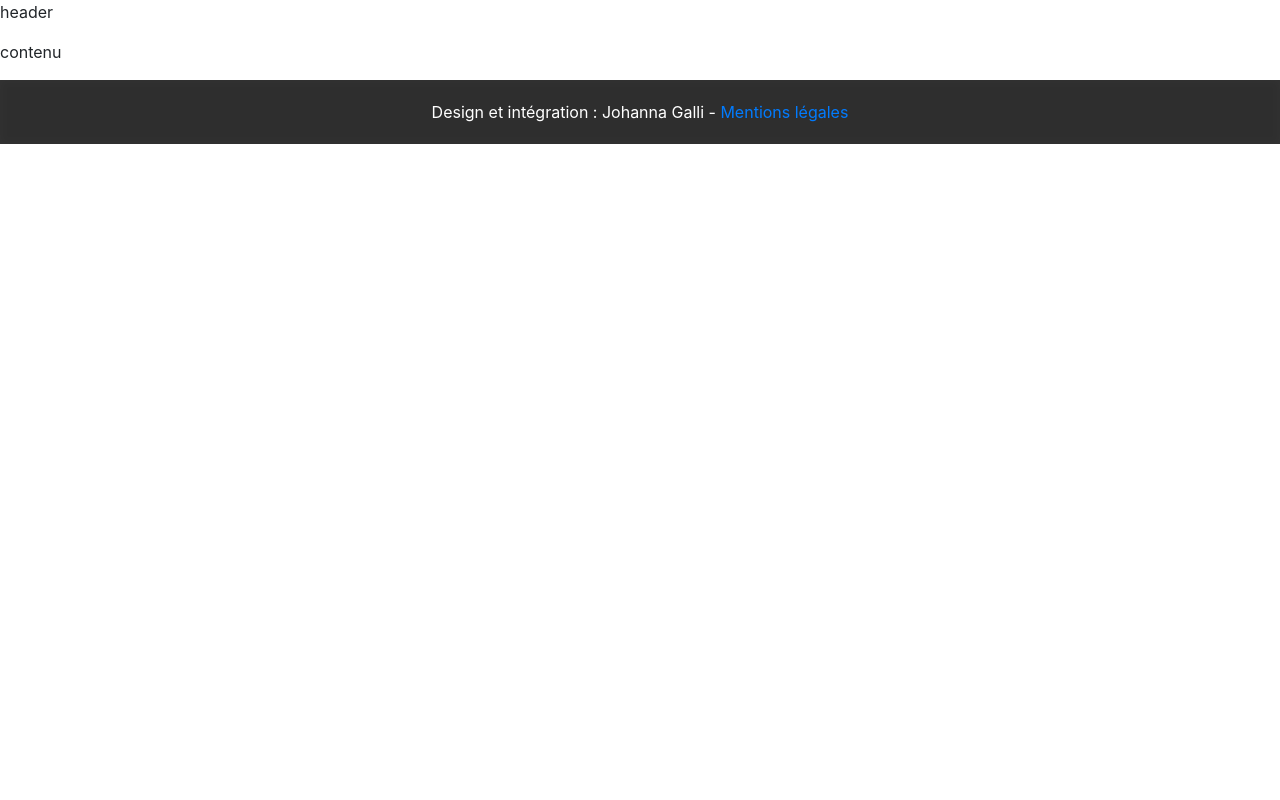
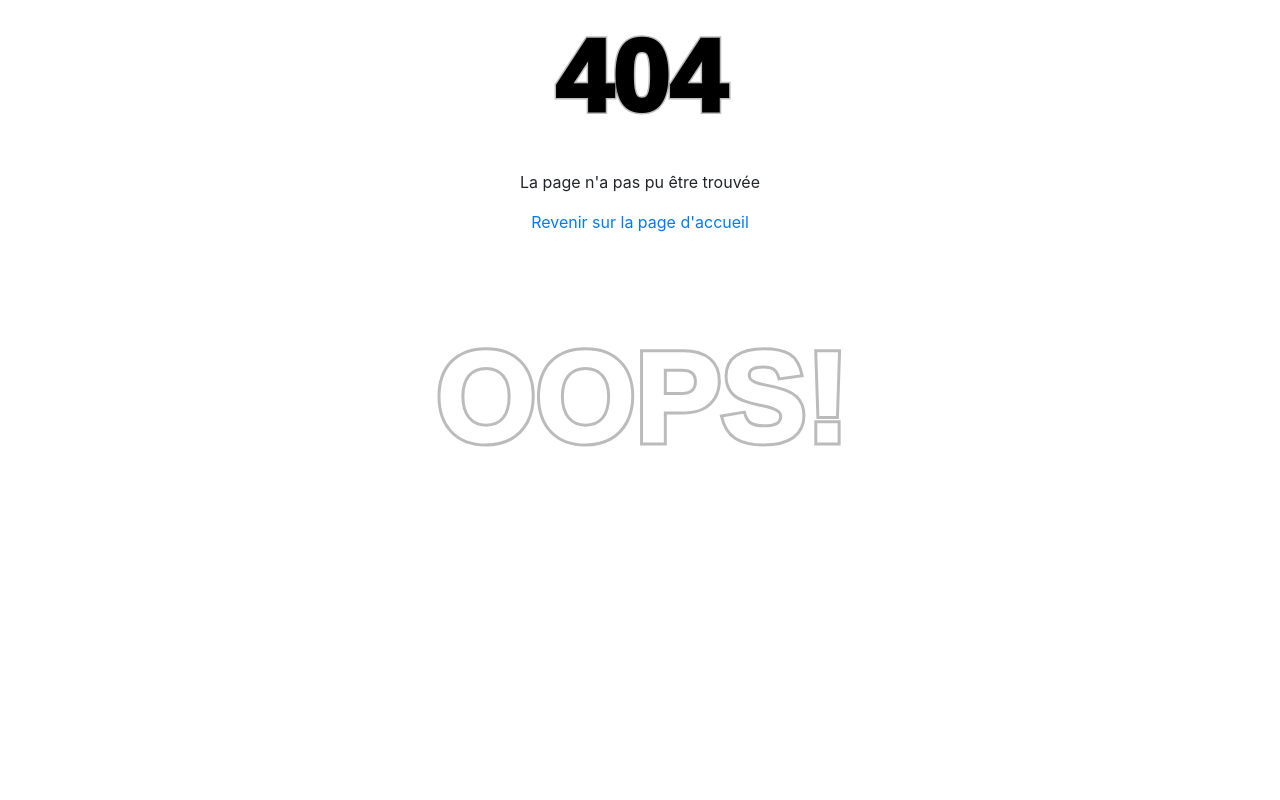
Before and after one commit to johanna-Galli/portfolio3, a PHP site: page /404.html in a window 1280 px wide. Run offline with PHP 8.4, Linux system fonts and the light colour scheme.

Commit message:
page 404 commencentmetn du style

```diff
--- a/404.html
+++ b/404.html
@@ -6,20 +6,21 @@
     <meta name="viewport" content="width=device-width, initial-scale=1.0">
     <meta http-equiv="X-UA-Compatible" content="ie=edge">
     <title>Johanna Galli</title>
-    <link rel="icon" type="image/png" href="asset/img/favicon3.png"/>
+    <link rel="icon" type="image/png" href="asset/img/favicon3.png" />
     <link href="asset/style/style.css" rel="stylesheet">
     <link rel="stylesheet" href="https://cdnjs.cloudflare.com/ajax/libs/font-awesome/4.7.0/css/font-awesome.min.css">
-    <link rel="stylesheet" href="https://stackpath.bootstrapcdn.com/bootstrap/4.3.1/css/bootstrap.min.css" integrity="sha384-ggOyR0iXCbMQv3Xipma34MD+dH/1fQ784/j6cY/iJTQUOhcWr7x9JvoRxT2MZw1T" crossorigin="anonymous">
+    <link rel="stylesheet" href="https://stackpath.bootstrapcdn.com/bootstrap/4.3.1/css/bootstrap.min.css"
+        integrity="sha384-ggOyR0iXCbMQv3Xipma34MD+dH/1fQ784/j6cY/iJTQUOhcWr7x9JvoRxT2MZw1T" crossorigin="anonymous">
     <script src="https://ajax.googleapis.com/ajax/libs/jquery/3.4.1/jquery.min.js"></script>
     <script src="https://maxcdn.bootstrapcdn.com/bootstrap/3.4.1/js/bootstrap.min.js"></script>
 </head>
 
-<body>
-  <p>header</p>
-  <p>contenu</p>
-
-  <!--------------------------------------------------Footer-------------------------------------------------->
-    <p class="footer">Design et intégration : Johanna Galli - <a href="mentionsLegales.php">Mentions légales</a></p>
+<body class="body404">
+        <p class="oops404">OOPS!</p>
+        <p class="chiffre404">404</p>
+        <p class="erreur404">La page n'a pas pu être trouvée</p>
+        <a class="revenir404" href="https://johannag.promo-36.codeur.online/johanna-galli/">Revenir sur la page
+            d'accueil</a>
 </body>
 
 <script src="https://unpkg.com/scrollreveal"></script>
--- a/asset/style/style.css
+++ b/asset/style/style.css
@@ -1,5 +1,6 @@
 html {
     scroll-behavior: smooth;
+    height: 100%;
 }
 
 body {
@@ -53,11 +54,7 @@ body {
     width: 100%;
 }
 
-/********************************************************************************/
-
-/****************************************NAVBAR****************************************/
-
-/********************************************************************************/
+/**************************************************NAVBAR**************************************************/
 
 .topnav {
     z-index: 1;
@@ -159,11 +156,7 @@ li {
     }
 }
 
-/********************************************************************************/
-
-/****************************************ME****************************************/
-
-/********************************************************************************/
+/**************************************************ME**************************************************/
 
 #me {
     padding-top: 40px;
@@ -221,11 +214,7 @@ li {
     text-decoration: none;
 }
 
-/********************************************************************************/
-
-/****************************************Skills****************************************/
-
-/********************************************************************************/
+/**************************************************Skills**************************************************/
 
 .containerSkills {
     display: flex;
@@ -260,81 +249,86 @@ h5 {
 /**couleur ecriture sous différents logos*/
 
 /*languages*/
+
 .logoSkills:hover .infoLogohtml {
     color: #E44D26;
 }
+
 .logoSkills:hover .infoLogocss {
     color: #264DE4;
 }
+
 .logoSkills:hover .infoLogojs {
     color: #E9CA32;
 }
+
 .logoSkills:hover .infoLogophp {
     color: #777BB3;
 }
 
 /*Frameworks*/
+
 .logoSkills:hover .infoLogoBoot {
     color: #563D7C;
 }
+
 .logoSkills:hover .infoLogoTwig {
     color: #87AB28;
 }
 
 /*Outils de développement*/
+
 .logoSkills:hover .infoLogovscode {
     color: #3BA8F2;
 }
+
 .logoSkills:hover .infoLogoWamp {
     color: #FF0099;
 }
+
 .logoSkills:hover .infoLogoGit {
     color: black;
 }
+
 .logoSkills:hover .infoLogofilezilla {
     color: #A10000;
 }
 
 /*BDD*/
+
 .logoSkills:hover .infoLogoMysql {
     color: #4D90AD;
 }
+
 .logoSkills:hover .infoLogoMariaDB {
     color: #434E66;
 }
 
 /*multimedia*/
+
 .logoSkills:hover .infoLogoPs {
     color: #112759;
 }
+
 .logoSkills:hover .infoLogoVegas {
     color: black;
 }
 
 /*bureautique*/
+
 .logoSkills:hover .infoLogoWord {
     color: #2A5699;
 }
+
 .logoSkills:hover .infoLogoExcel {
     color: #338C5B;
 }
+
 .logoSkills:hover .infoLogoPowerpoint {
     color: #CB4A32;
 }
 
-
-
-/********************************************************************************/
-
-/****************************************about****************************************/
-
-/********************************************************************************/
-
-
-
-
-/****************************************Carousel****************************************/
-
+/**************************************************Carousel**************************************************/
 
 .mySlides {
     display: none;
@@ -345,7 +339,7 @@ img {
     vertical-align: middle;
 }
 
-/**********Slideshow container**********/
+/*Slideshow container*/
 
 .slideshow-container {
     max-width: 1000px;
@@ -354,7 +348,7 @@ img {
     width: 350px;
 }
 
-/**********Next & previous buttons**********/
+/*Next & previous buttons*/
 
 .prev, .next {
     cursor: pointer;
@@ -371,20 +365,20 @@ img {
     user-select: none;
 }
 
-/**********Position the "next button" to the right**********/
+/*Position the "next button" to the right*/
 
 .next {
     right: 0;
     border-radius: 3px 0 0 3px;
 }
 
-/**********On hover, add a black background color with a little bit see-through**********/
+/*On hover, add a black background color with a little bit see-through*/
 
 .prev:hover, .next:hover {
     background-color: rgba(255, 255, 255, 0.8);
 }
 
-/**********Caption text**********/
+/*Caption text*/
 
 .text {
     color: #f2f2f2;
@@ -396,7 +390,7 @@ img {
     text-align: center;
 }
 
-/**********Number text (1/2 etc)**********/
+/*Number text (1/2 etc)*/
 
 .numbertext {
     color: #f2f2f2;
@@ -406,7 +400,7 @@ img {
     top: 0;
 }
 
-/**********The dots/bullets/indicators**********/
+/*The dots/bullets/indicators*/
 
 .dot {
     cursor: pointer;
@@ -423,7 +417,7 @@ img {
     background-color: #717171;
 }
 
-/**********On smaller screens, decrease text size**********/
+/*On smaller screens, decrease text size*/
 
 @media only screen and (max-width: 300px) {
     .prev, .next, .text {
@@ -443,11 +437,7 @@ svg {
     animation-iteration-count: 1;
 }
 
-/********************************************************************************/
-
-/****************************************projets****************************************/
-
-/********************************************************************************/
+/**************************************************projets**************************************************/
 
 .containerProjects {
     display: flex;
@@ -455,7 +445,6 @@ svg {
     justify-content: center;
     margin: auto !important;
     padding: auto !important;
-
 }
 
 .containerProjects a {
@@ -540,14 +529,12 @@ svg {
     width: 60px;
 }
 
-/********************************************************************************/
+/**************************************************CONTACT**************************************************/
 
-/****************************************CONTACT****************************************/
-
-/********************************************************************************/
 .containerForm {
     margin-bottom: 0;
 }
+
 .containerForm {
     text-align: center;
     border-radius: 2px;
@@ -570,6 +557,7 @@ svg {
 .error {
     color: transparent;
 }
+
 /*
 button {
     background-color: rgb(196, 196, 196);
@@ -583,18 +571,13 @@ button {
     font-size: 16px;
 }*/
 
-  .flecheHaut {
-      position: absolute;
-      bottom: 100px;
-      right: 50px;
-  }
+.flecheHaut {
+    position: absolute;
+    bottom: 100px;
+    right: 50px;
+}
 
-
-/********************************************************************************/
-
-/****************************************footer****************************************/
-
-/********************************************************************************/
+/**************************************************footer**************************************************/
 
 .footer {
     text-align: center;
@@ -604,3 +587,45 @@ button {
     background-color: rgba(0, 0, 0, 0.800);
     backdrop-filter: blur(5px) contrast(.8);
 }
+
+/**************************************************PAGE 404**************************************************/
+
+.body404 {
+    text-align: center;
+    margin: 0;
+}
+
+
+.oops404 {
+    font-size: 10vw;
+    text-transform: uppercase;
+    -webkit-text-stroke: 3px rgba(0, 0, 0, 0.267);
+    -webkit-text-fill-color: transparent;
+    font-weight: 1000;
+    font-family: "Poppins", sans-serif;
+    position: absolute;
+    top: 50%;
+    left: 50%;
+    transform: translate(-50%, -50%);
+}
+
+.chiffre404 {
+    font-size: 8vw;
+    text-transform: uppercase;
+    -webkit-text-stroke: 3px rgba(0, 0, 0, 0.267);
+    -webkit-text-fill-color: rgb(0, 0, 0);
+    font-weight: 1000;
+    font-family: "Poppins", sans-serif;
+}
+
+.erreur404 {
+    background-color: white;
+}
+
+.revenir404 {
+    text-decoration: none;
+}
+
+.revenir404 {
+    text-decoration: none;
+}
```
